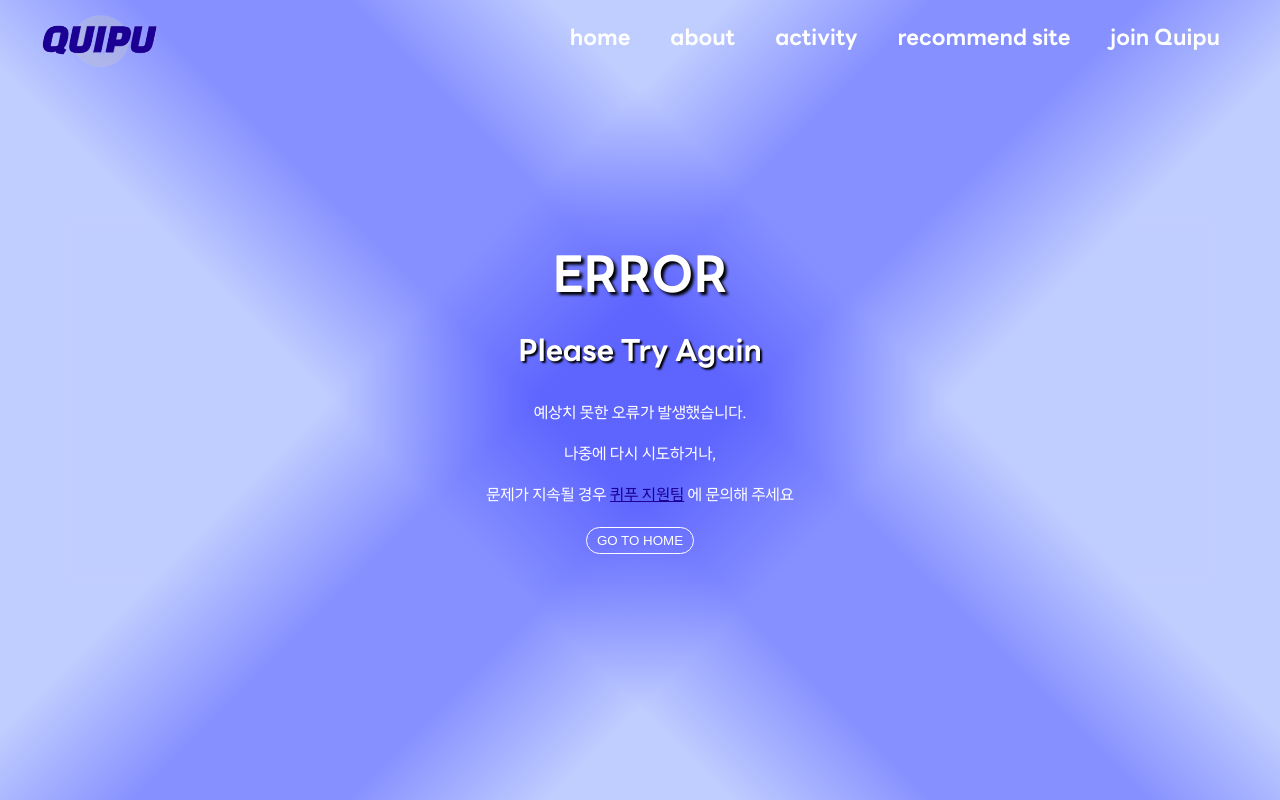
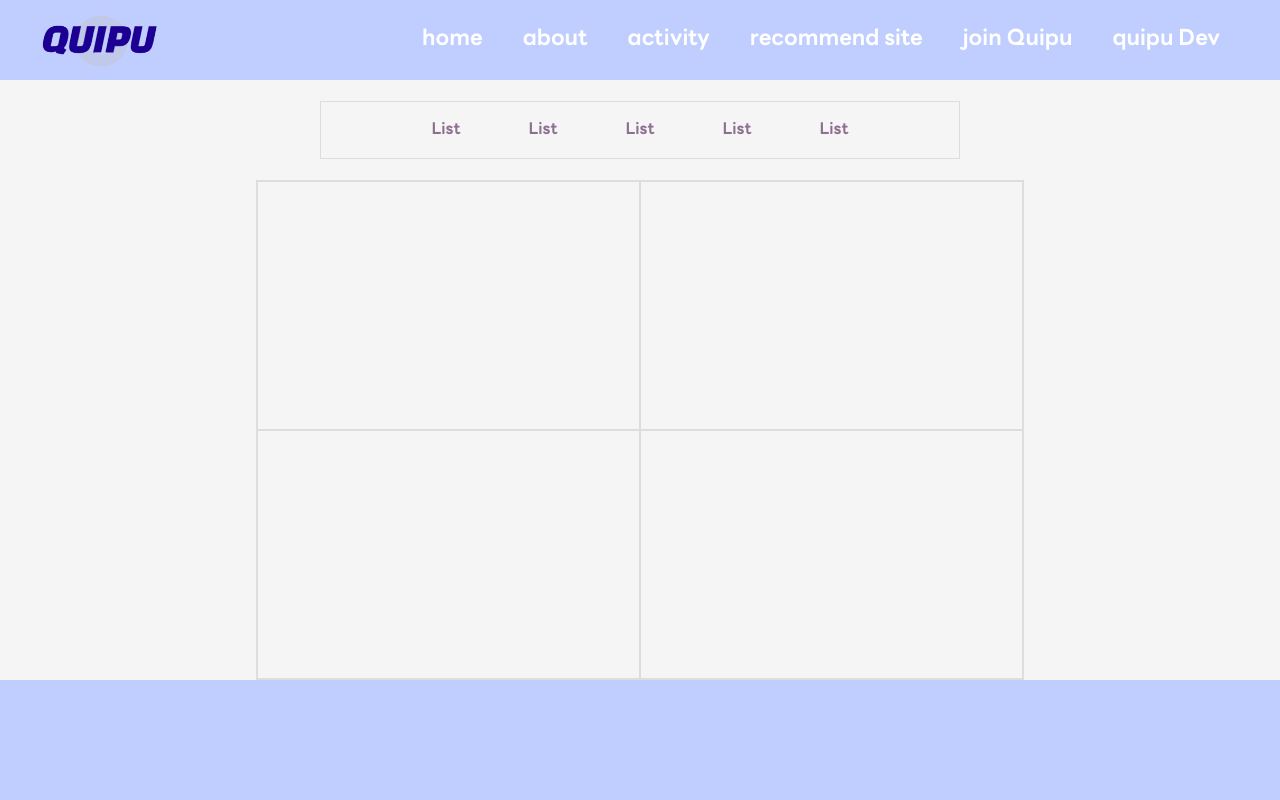
Before and after one commit to Quipu-Developers/quipu-main-frontend, a React (Create React App) app: page /quipu-Dev in a window 1280 px wide. Built offline with nearby package versions, Linux system fonts and the light colour scheme.

Commit message:
quipu Dev버튼 추가

```diff
--- a/src/App.js
+++ b/src/App.js
@@ -75,6 +75,7 @@ function App() {
                 <li><NavLink to="/#activity" smooth>activity</NavLink></li>
                 <li><NavLink to="/#recommend-site" smooth>recommend site</NavLink></li>
                 <li><NavLink to="/join-quipu">join Quipu</NavLink></li>
+                <li><NavLink to="/quipu-Dev">quipu Dev</NavLink></li>
               </ul>
             </div>
 
@@ -129,7 +130,7 @@ function App() {
             <Route path="/activity-detail" element={<ActivityDetail />} />
             <Route path="/recommend-site" element={<RecommendSite />} />
             <Route path="/join-quipu" element={<JoinQuipu />} />
-            <Route path="/showcasemain" element={<Showcasemain/>} />
+            <Route path="/quipu-Dev" element={<Showcasemain/>} />
             <Route path="*" element={<Error />} />
           </Routes>
         </Router>
--- a/src/components/ShowcaseMain/Showcasemain.css
+++ b/src/components/ShowcaseMain/Showcasemain.css
@@ -1,7 +1,7 @@
 .showcasemain {
     margin-top: 80px;
     width: 100%;
-    height: auto;
+    height: 100%;
     display: flex;
     flex-direction: column;
     align-items: center;
@@ -39,7 +39,7 @@
     justify-content: center;
     align-items: center;
     border: 1px solid #0C0B0B1A;
-    width: 80%;
+    width: 60%;
     Height: 500px;
 }
 .gallery{
--- a/src/components/ShowcaseMain/Showcasemain.jsx
+++ b/src/components/ShowcaseMain/Showcasemain.jsx
@@ -18,13 +18,7 @@ function Showcasemain() {
                 <div className='gallery'></div>
                 <div className='gallery'></div>
             </div>
-
-
         </div>
-
     );
-
-
 }
-
 export default Showcasemain;
```
Also changed, not shown: src/components/quipuDev/quipuDev.css (added), src/components/quipuDev/quipuDev.jsx (added).
